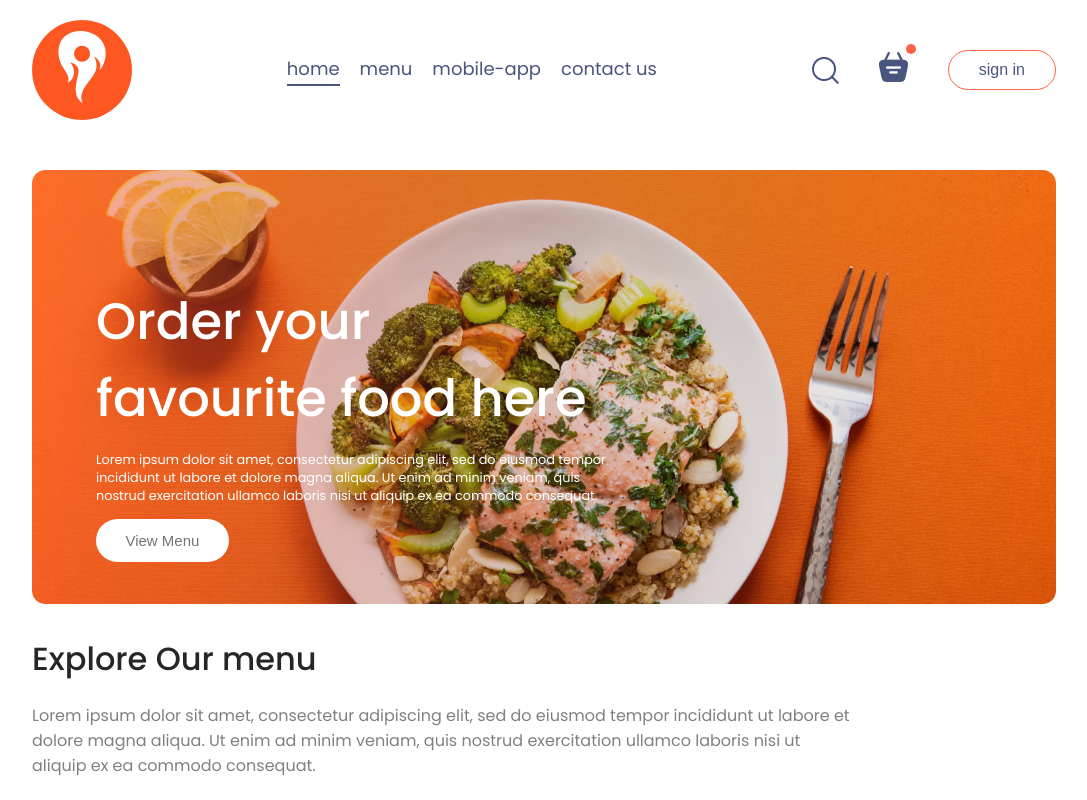
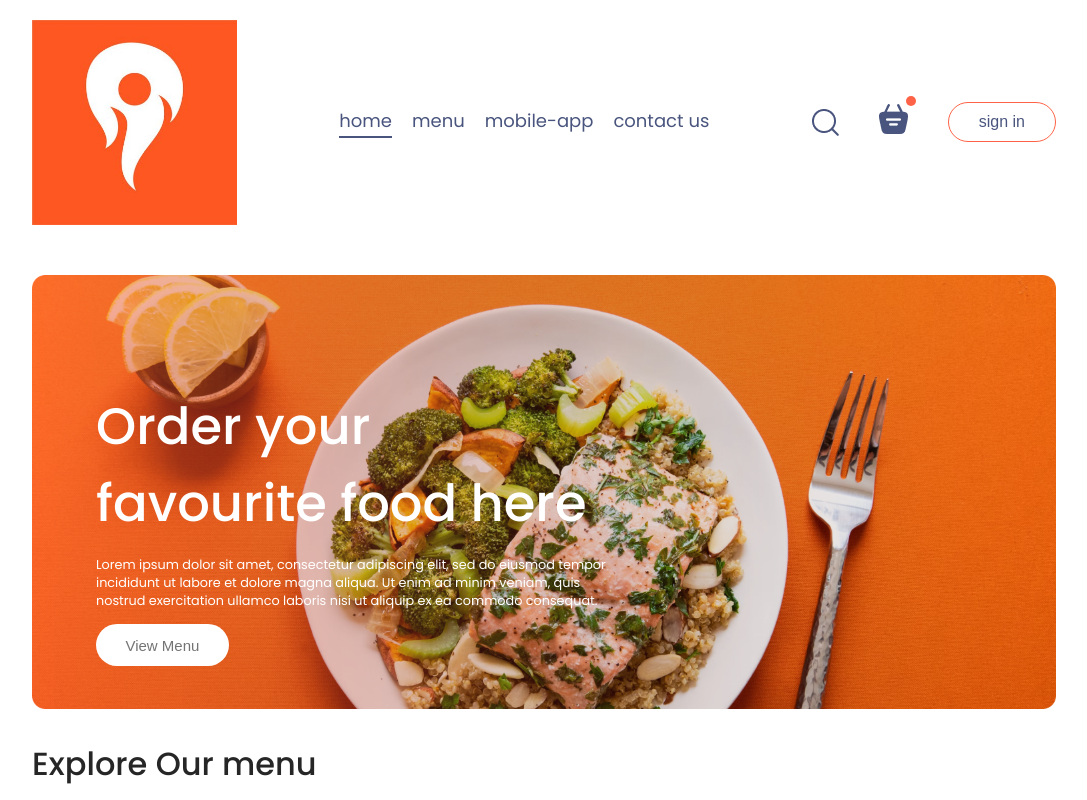
Before and after one commit to hillaryhosea/Leta-Food-, a React (Vite) app in the folder frontend/: page / in a window 1280 px wide. Shown: the top 800 px of the page, without its empty margins (96-1183 px from the left). Built offline with nearby package versions, Linux system fonts and the light colour scheme.

Commit message:
logo style adjustment

```diff
--- a/frontend/src/Components/Navbar/Navbar.css
+++ b/frontend/src/Components/Navbar/Navbar.css
@@ -9,8 +9,7 @@
 
 .navbar .logo
 {
-    width: 100px;
-    border-radius: 50%;
+    width: 20%;
 }
 
 .navbar-menu
```
